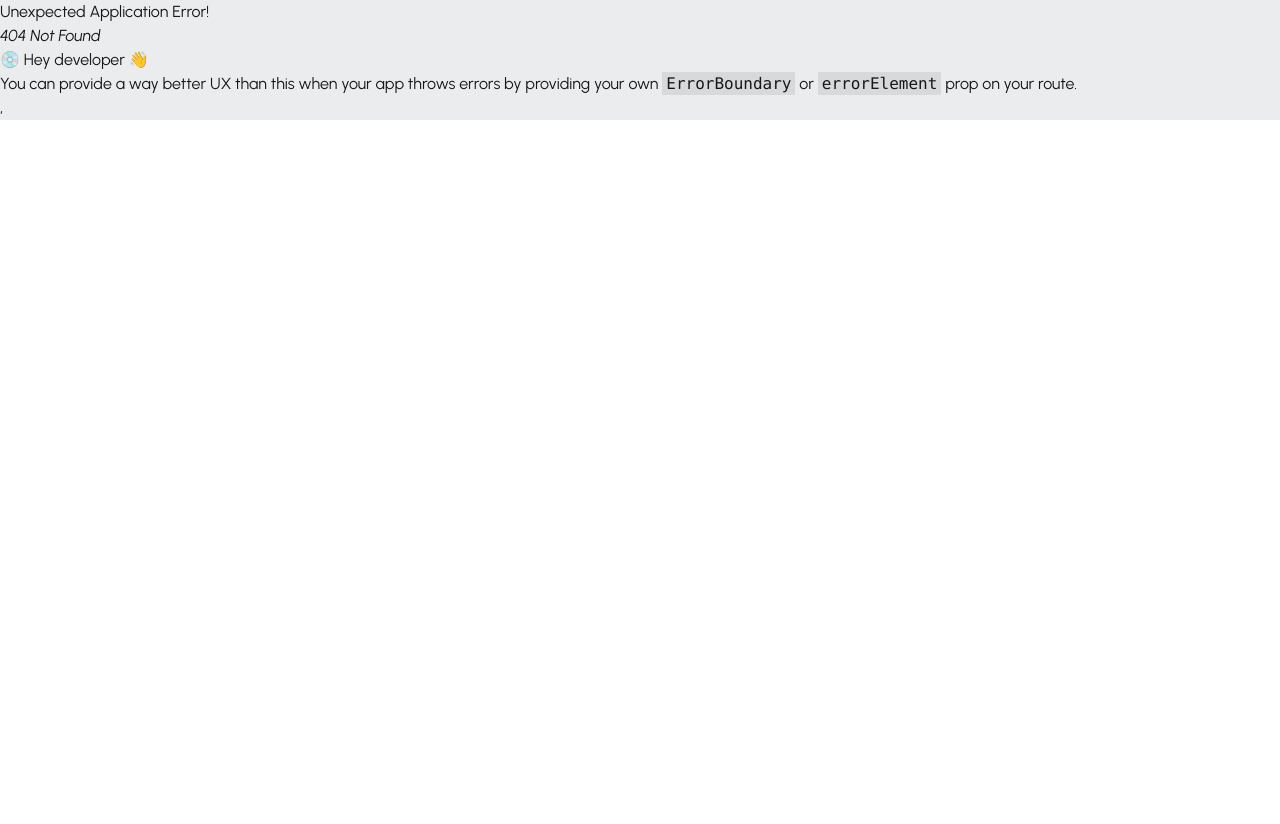
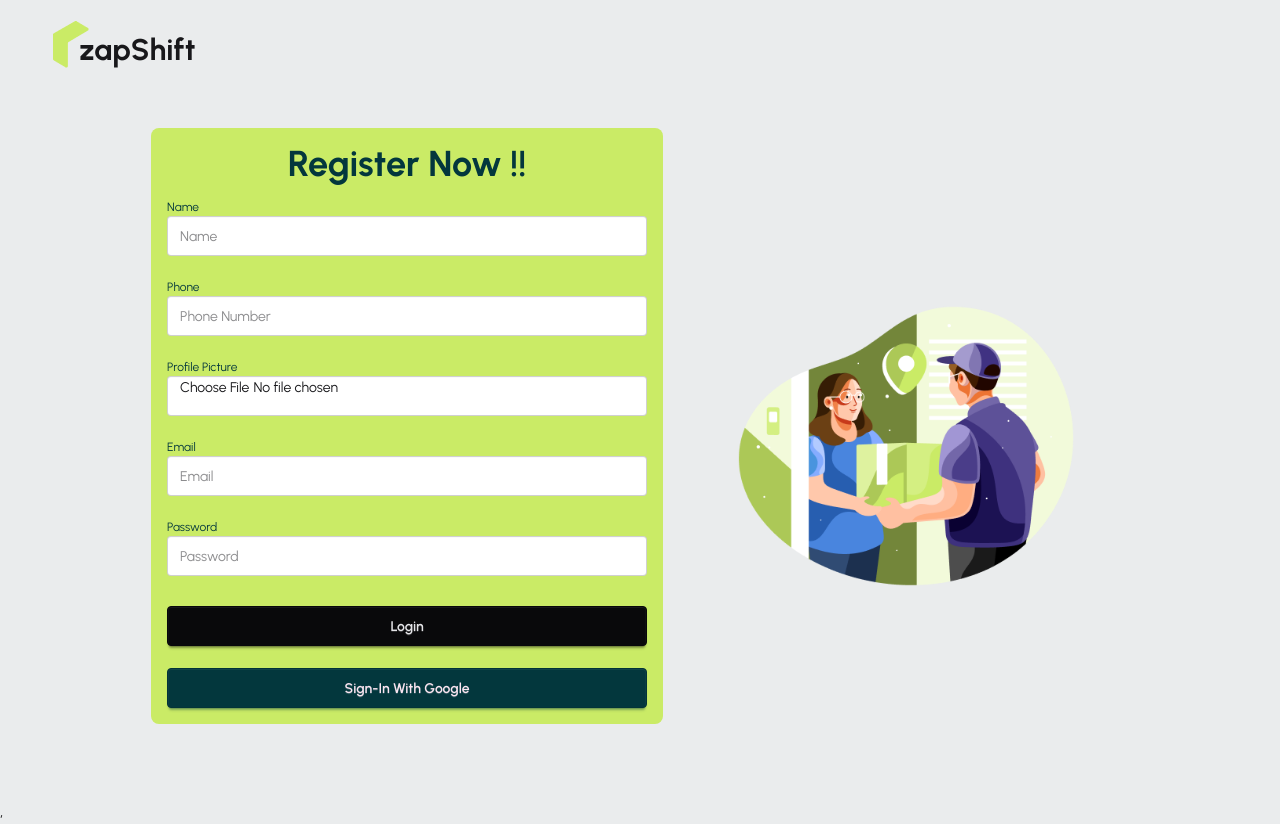
Before and after one commit to Tanvir-Hossain847/Zap-Shift, a React (Vite) app: page /registration in a window 1280 px wide. Before the commit this address had no page. Before the commit the page ends 800 px from the top, so only its background shows below. Built offline with nearby package versions, Linux system fonts and the light colour scheme.

Commit message:
add sign in with email and password and register feature created authContext and auth provider

```diff
--- a/package.json
+++ b/package.json
@@ -11,6 +11,7 @@
   },
   "dependencies": {
     "@tailwindcss/vite": "^4.1.17",
+    "firebase": "^12.6.0",
     "leaflet": "^1.9.4",
     "react": "^19.2.0",
     "react-dom": "^19.2.0",
--- /dev/null
+++ b/src/Context/AuthContext.jsx
@@ -0,0 +1,3 @@
+import { createContext } from "react";
+
+export const AuthContext = createContext(null)
--- /dev/null
+++ b/src/Context/AuthProvider.jsx
@@ -0,0 +1,36 @@
+import React from 'react';
+import { AuthContext } from './AuthContext';
+import { createUserWithEmailAndPassword, signInWithEmailAndPassword, signOut } from 'firebase/auth';
+import { auth } from '../Firebase/firebase.init';
+
+
+const AuthProvider = ({ children }) => {
+
+    const registerUser = (email, password) => {
+        return createUserWithEmailAndPassword(auth, email, password)
+        }
+
+    const signInUser = (email, password) => {
+        return signInWithEmailAndPassword(email,password)
+    }
+
+    const signOutUser = () => {
+        return signOut(auth)
+    }
+
+
+    const authInfo = {
+        registerUser,
+        signInUser,
+        signOutUser,
+
+    }
+
+    return (
+        <AuthContext value={authInfo}>
+            {children}
+        </AuthContext>
+    );
+};
+
+export default AuthProvider;
--- /dev/null
+++ b/src/Firebase/firebase.init.js
@@ -0,0 +1,19 @@
+// Import the functions you need from the SDKs you need
+import { initializeApp } from "firebase/app";
+import { getAuth } from "firebase/auth";
+// TODO: Add SDKs for Firebase products that you want to use
+// https://firebase.google.com/docs/web/setup#available-libraries
+
+// Your web app's Firebase configuration
+const firebaseConfig = {
+  apiKey: import.meta.env.VITE_apiKey,
+  authDomain: import.meta.env.VITE_authDomain,
+  projectId: import.meta.env.VITE_projectId,
+  storageBucket: import.meta.env.VITE_storageBucket,
+  messagingSenderId: import.meta.env.VITE_messagingSenderId,
+  appId: import.meta.env.VITE_appId,
+};
+
+// Initialize Firebase
+const app = initializeApp(firebaseConfig);
+export const auth = getAuth(app);
--- /dev/null
+++ b/src/Layout/AuthLayout.jsx
@@ -0,0 +1,23 @@
+import React from 'react';
+import Logo from '../components/Logo/Logo';
+import authImg from "../assets/authImage.png"
+import { Outlet } from 'react-router';
+
+const AuthLayout = () => {
+    return (
+        <div className='w-11/12 mx-auto min-h-screen py-5 space-y-15'>
+            <Logo></Logo>
+            <div className=" w-5/6 mx-auto flex gap-5 items-center ">
+                <div className="">
+                    <Outlet></Outlet>
+                </div>
+
+                <div className="">
+                    <img src={authImg} alt="" />
+                </div>
+            </div>
+        </div>
+    );
+};
+
+export default AuthLayout;
--- a/src/Router/Router.jsx
+++ b/src/Router/Router.jsx
@@ -2,6 +2,9 @@ import { createBrowserRouter } from "react-router";
 import HomeLayout from "../Layout/HomeLayout";
 import Home from "../page/Home/Home/Home";
 import Coverage from "../page/Coverge/Coverage";
+import AuthLayout from "../Layout/AuthLayout";
+import Login from "../page/AuthPages/Login";
+import Registration from "../page/AuthPages/Registration";
 
 export const router = createBrowserRouter([
   {
@@ -19,4 +22,18 @@ export const router = createBrowserRouter([
         }
     ]
   },
+  {
+    path: '/',
+    Component: AuthLayout,
+    children: [
+      {
+        path: "/login",
+        Component: Login,
+      },
+      {
+        path: '/registration',
+        Component: Registration,
+      }
+    ]
+  }
 ]);
--- a/src/main.jsx
+++ b/src/main.jsx
@@ -4,9 +4,12 @@ import { RouterProvider } from "react-router/dom";
 import './index.css'
 import App from './App.jsx'
 import { router } from './Router/Router.jsx';
+import AuthProvider from './Context/AuthProvider.jsx';
 
 createRoot(document.getElementById('root')).render(
   <StrictMode>
+    <AuthProvider>
     <RouterProvider router={router} />,
+    </AuthProvider>
   </StrictMode>,
 )
--- /dev/null
+++ b/src/page/AuthPages/Login.jsx
@@ -0,0 +1,30 @@
+import React from 'react';
+
+const Login = () => {
+    return (
+        <div>
+            <fieldset className="fieldset bg-primary rounded-box w-lg p-4">
+                <h1 className='text-4xl font-bold text-secondary text-center'>Login!!</h1>
+
+                <div className="my-2">
+
+                <label className="label text-secondary">Email</label>
+                <input type="email" className="input w-full" placeholder="Email" />
+
+                </div>
+
+                <div className="my-2">
+
+                <label className="label text-secondary">Password</label>
+                <input type="password" className="input w-full" placeholder="Password" />
+
+                </div>
+
+                <button className="btn btn-neutral mt-4">Login</button>
+                <button className="btn btn-secondary mt-4">Sign-In With Google</button>
+            </fieldset>
+        </div>
+    );
+};
+
+export default Login;
--- /dev/null
+++ b/src/page/AuthPages/Registration.jsx
@@ -0,0 +1,53 @@
+import React from 'react';
+
+const Registration = () => {
+    return (
+        <div className='mb-10'>
+            <fieldset className="fieldset bg-primary rounded-box w-lg p-4">
+                <h1 className='text-4xl font-bold text-secondary text-center'>Register Now !!</h1>
+
+                <div className="my-2">
+
+                    <label className="label text-secondary">Name</label>
+                    <input type="name" className="input w-full" placeholder="Name" />
+
+                </div>
+
+
+                <div className="my-2">
+
+                    <label className="label text-secondary">Phone</label>
+                    <input type="tel" className="input w-full" placeholder="Phone Number" />
+
+                </div>
+
+                <div className="my-2">
+
+                    <label className="label text-secondary">Profile Picture</label>
+                    <input type="file" accept='image/*' className="input w-full" placeholder="Email" />
+
+                </div>
+
+
+                <div className="my-2">
+
+                    <label className="label text-secondary">Email</label>
+                    <input type="email" className="input w-full" placeholder="Email" />
+
+                </div>
+
+                <div className="my-2">
+
+                    <label className="label text-secondary">Password</label>
+                    <input type="password" className="input w-full" placeholder="Password" />
+
+                </div>
+
+                <button className="btn btn-neutral mt-4">Login</button>
+                <button className="btn btn-secondary mt-4">Sign-In With Google</button>
+            </fieldset>
+        </div>
+    );
+};
+
+export default Registration;
--- a/src/page/Home/Shared/Navbar/Navbar.jsx
+++ b/src/page/Home/Shared/Navbar/Navbar.jsx
@@ -32,8 +32,8 @@ const Navbar = () => {
           </ul>
         </div>
         <div className="navbar-end gap-3">
-          <a className="btn">Sign-Up</a>
-          <a className="btn btn-primary text-black">Sign-In</a>
+          <Link to={'/registration'}><a className="btn">Sign-Up</a></Link>
+          <Link to={'/login'}><a className="btn btn-primary text-black">Login</a></Link>
           <div className="rotate-45 text-4xl">
           <FaCircleArrowUp></FaCircleArrowUp>
           </div>
```
Also changed, not shown: src/Hooks/useAuth.jsx (added), 2 other files (tests, documents, lock files or other folders).
